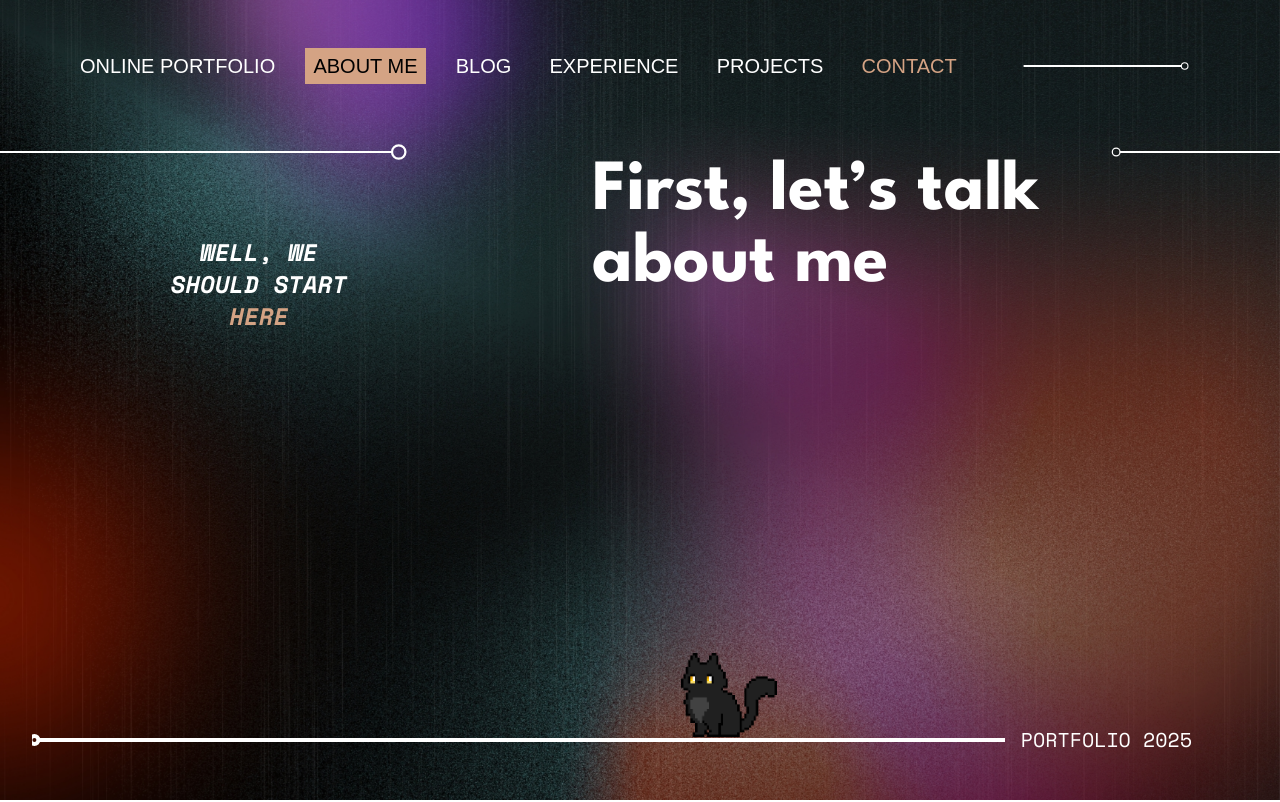
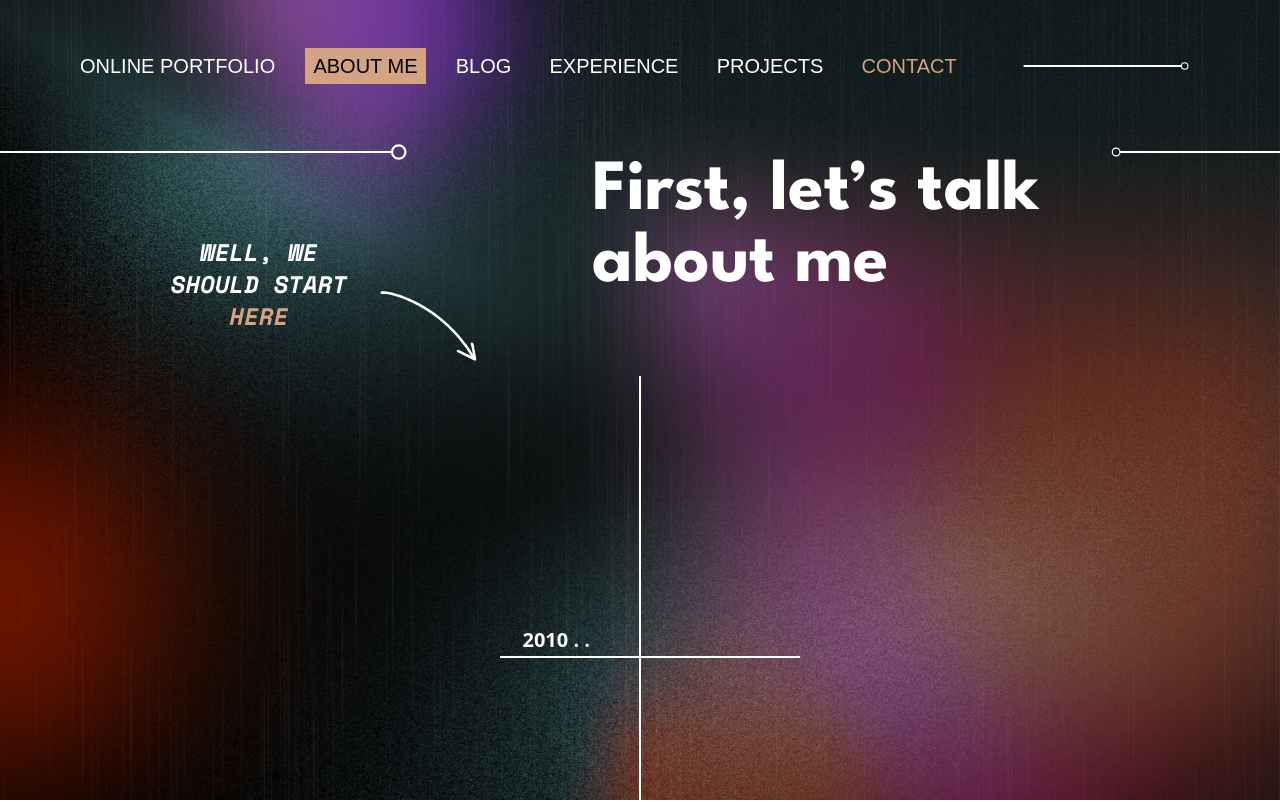
Before and after one commit to Temayoo/Portfolio-Projet-Matteo, a React (Vite) app in the folder mon-portfolio/: page /about in a window 1280 px wide. Shown: the top 802 px of the page. Built offline with nearby package versions, Linux system fonts and the light colour scheme; the HTML template or start-up script is replaced by a standard one; a web font is replaced by a local one.

Commit message:
get gif arrow white for about page and start setup history of my life

```diff
--- a/mon-portfolio/src/pages/About.jsx
+++ b/mon-portfolio/src/pages/About.jsx
@@ -1,18 +1,53 @@
 import React from 'react';
+import gifArrowWhite from '../assets/gif/gifArrowWhite.gif';
 
 const About = () => {
   return (
-    <div className="w-full h-[200px] flex justify-center">
-      <div className="w-[40%]">
-        <p className="pl-[160px] pt-10 font-SpaceMonoBoldItalic text-2xl w-[70%] text-center text-white">
-          WELL, WE SHOULD START <span className="text-[#d4a384]"> HERE</span>
-        </p>
+    <div className="w-full flex flex-col items-center relative">
 
+      {/* Partie actuelle (haut) */}
+      <div className="w-full h-[100px] flex justify-center ">
+        <div className="w-[40%] relative">
+          <p className="pl-[160px] pt-10 font-SpaceMonoBoldItalic text-2xl w-[70%] text-center text-white">
+            WELL, WE SHOULD START <span className="text-[#d4a384]">HERE</span>
+          </p>
+          <img
+            src={gifArrowWhite}
+            alt="Animated arrow"
+            className="w-[120px] h-auto absolute top-[70px] left-[375px]"
+          />
+        </div>
+        <div className="w-[60%] relative">
+          <p className="absolute left-20 -top-10 font-LeagueSpartanBold text-7xl text-white w-[60%]">
+            First, let’s talk about me
+          </p>
+        </div>
       </div>
-      <div className="w-[60%] relative">
-        <p className="absolute left-20 -top-10 font-LeagueSpartanBold text-7xl text-white w-[60%]">
-          First, let’s talk about me
-        </p>
+
+      {/* Ligne verticale centrale */}
+      <div className="w-full flex justify-center mt-20 relative">
+        <svg
+          className="h-[1000px]"
+          width="2"
+          height="1000"
+          viewBox="0 0 2 1000"
+          fill="none"
+          xmlns="http://www.w3.org/2000/svg"
+        >
+          <line x1="1" y1="0" x2="1" y2="1000" stroke="#ffffff" strokeWidth="2" />
+        </svg>
+
+        {/* Texte à gauche : année 2010 */}
+        <div className="absolute right-[calc(50%+50px)] top-[250px] text-right">
+          <p className="text-white font-semibold text-xl">2010 . .</p>
+        </div>
+
+        {/* Ligne horizontale reliée à la barre verticale sous 2010 */}
+        <div className="absolute right-1/2 top-[280px] left-[300px]">
+          <svg width="500" height="2" viewBox="0 0 100 2" fill="none" xmlns="http://www.w3.org/2000/svg">
+            <line x1="0" y1="1" x2="500" y2="1" stroke="#ffffff" strokeWidth="2"/>
+          </svg>
+        </div>
       </div>
     </div>
   );
```
Also changed, not shown: mon-portfolio/src/assets/gif/gifArrowWhite.gif (added).
